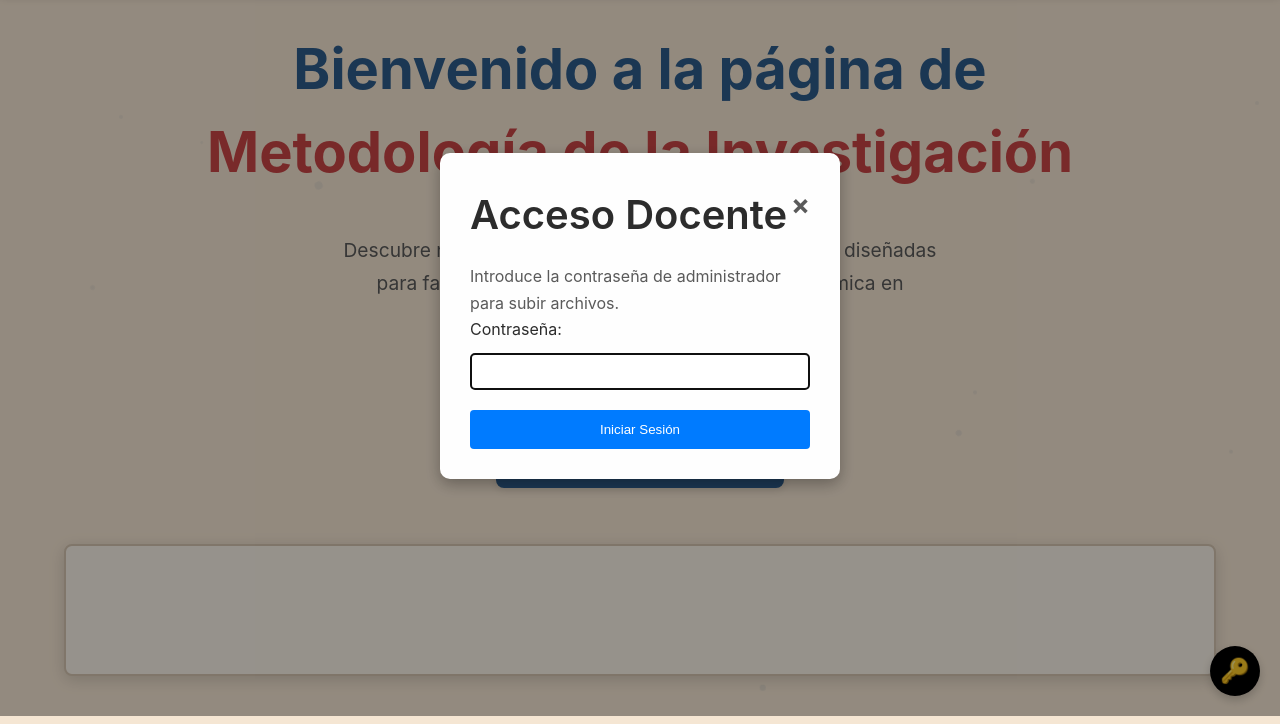
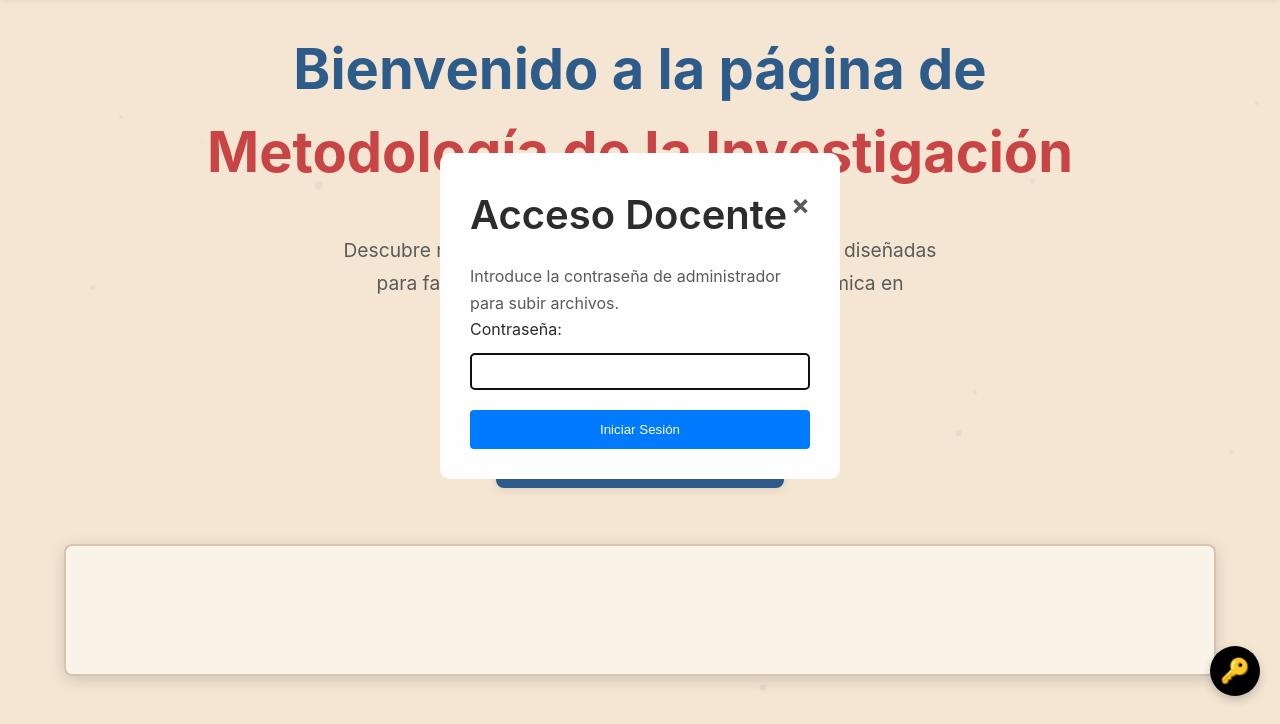
Before and after one commit to Iblameportacio/metodologia-web-page, a plain HTML site: page public/index.html in a window 1280 px wide. Both pictures are taken after a click on the button "Acceso Docente". Shown: the part 84-808 px from the top of the page. Drawn offline with Linux system fonts and the light colour scheme.

Commit message:
Update index.html

```diff
--- a/public/index.html
+++ b/public/index.html
@@ -44,7 +44,7 @@
             width: 100%;
             height: 100%;
             overflow: auto;
-            background-color: rgba(0, 0, 0, 0.4);
+            background-color: rgba(0, 0, 0, 0);
             justify-content: center;
             align-items: center;
         }
@@ -53,7 +53,7 @@
             background-color: var(--background-card, #fefefe);
             padding: 30px;
             border-radius: 10px;
-            box-shadow: 0 5px 15px rgba(0, 0, 0, 0.3);
+            box-shadow: 0 5px 15px rgba(0, 0, 0, 0);
             width: 90%;
             max-width: 400px;
             position: relative;
```
